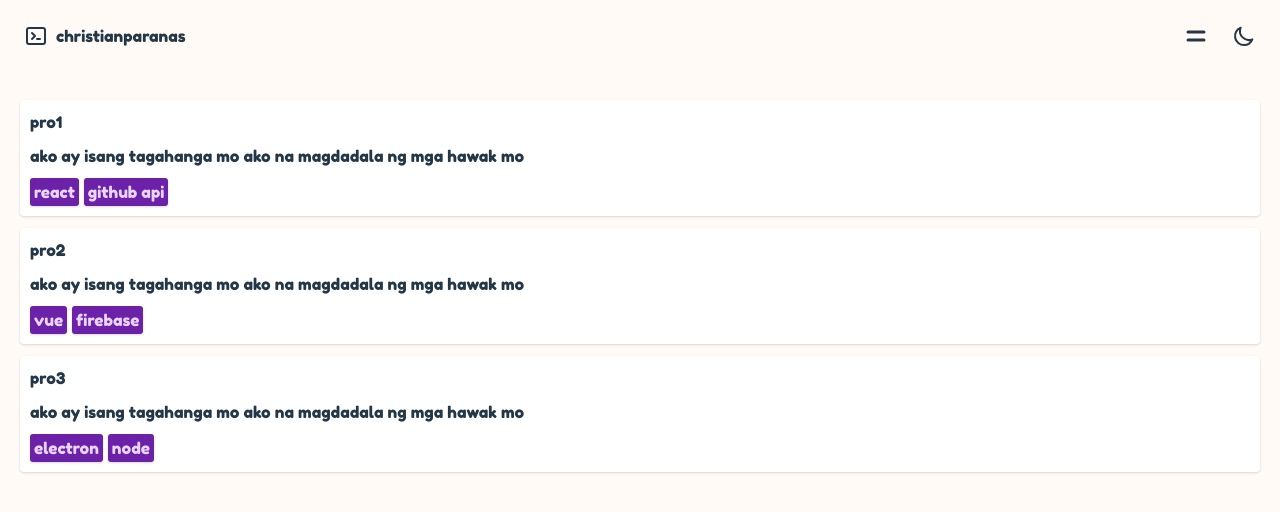
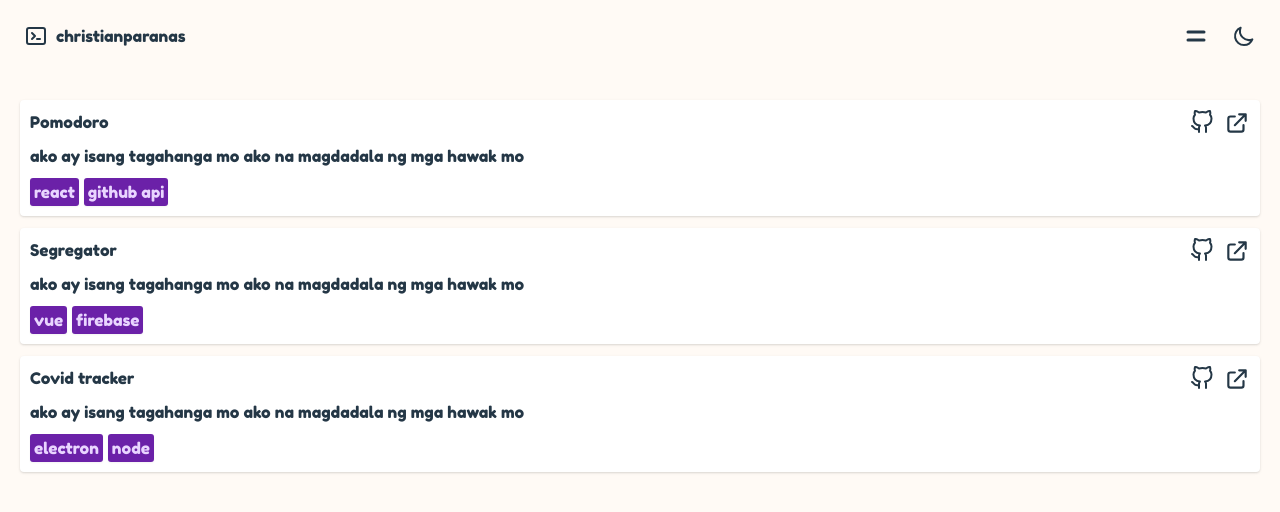
Before and after one commit to christianparanas/site, a Nuxt app: page /projects in a window 1280 px wide. Shown: the top 512 px of the page. Built offline with nearby package versions, Linux system fonts and the light colour scheme.

Commit message:
card prev

```diff
--- a/components/Procard.vue
+++ b/components/Procard.vue
@@ -6,10 +6,22 @@
             <span class="relative inline-flex rounded-full h-3 w-3 bg-purple-500"></span>
          </span>
       </div> -->
-      <h1>{{ content.title }}</h1>
+      <div class="link">
+         <div class="">
+            <h1>{{ content.title }}</h1>
+         </div>
+         <div class="">
+            <svg xmlns="http://www.w3.org/2000/svg"   viewBox="0 0 24 24" fill="none" stroke="currentColor" stroke-width="2" stroke-linecap="round" stroke-linejoin="round" class="feather feather-github"><path d="M9 19c-5 1.5-5-2.5-7-3m14 6v-3.87a3.37 3.37 0 0 0-.94-2.61c3.14-.35 6.44-1.54 6.44-7A5.44 5.44 0 0 0 20 4.77 5.07 5.07 0 0 0 19.91 1S18.73.65 16 2.48a13.38 13.38 0 0 0-7 0C6.27.65 5.09 1 5.09 1A5.07 5.07 0 0 0 5 4.77a5.44 5.44 0 0 0-1.5 3.78c0 5.42 3.3 6.61 6.44 7A3.37 3.37 0 0 0 9 18.13V22"></path></svg>
+         </div>
+         <div class="">
+            <svg xmlns="http://www.w3.org/2000/svg" fill="none" viewBox="0 0 24 24" stroke="currentColor">
+               <path stroke-linecap="round" stroke-linejoin="round" stroke-width="2" d="M10 6H6a2 2 0 00-2 2v10a2 2 0 002 2h10a2 2 0 002-2v-4M14 4h6m0 0v6m0-6L10 14" />
+            </svg>
+         </div>
+      </div>
       <p>{{ content.discrip }}</p>
       <div class="tools">
-         <div class="tool shadow" v-for="tool in content.tools" :key="tool">
+         <div class="tool shadow-sm" v-for="tool in content.tools" :key="tool">
             {{ tool }}
          </div>
       </div>
@@ -27,6 +39,12 @@ export default {
 </script>
 
 <style scoped>
+   .link {
+      display: grid;
+      grid-template-columns: 1fr 24px 26px;
+      grid-column-gap: 10px;
+   }
+
    h1, p {
       margin-bottom: 10px;
    }
--- a/pages/projects.vue
+++ b/pages/projects.vue
@@ -33,17 +33,17 @@ export default {
       return {
          projs: [
                   {
-                     title: "pro1",
+                     title: "Pomodoro",
                      discrip: "ako ay isang tagahanga mo ako na magdadala ng mga hawak mo",
                      tools: ['react', 'github api']
                   },
                   {
-                     title: "pro2",
+                     title: "Segregator",
                      discrip: "ako ay isang tagahanga mo ako na magdadala ng mga hawak mo",
                      tools: ['vue', 'firebase']
                   },
                   {
-                     title: "pro3",
+                     title: "Covid tracker",
                      discrip: "ako ay isang tagahanga mo ako na magdadala ng mga hawak mo",
                      tools: ['electron', 'node']
                   },
```
